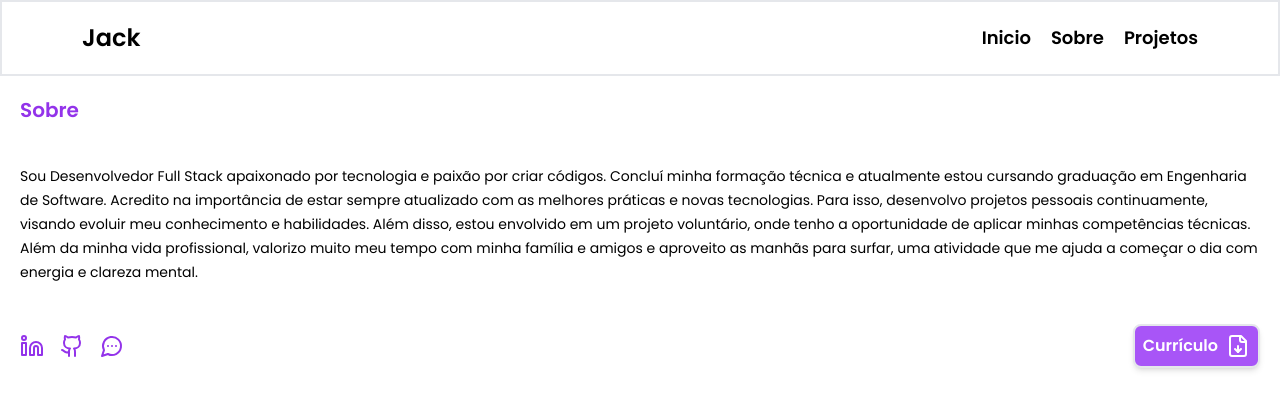
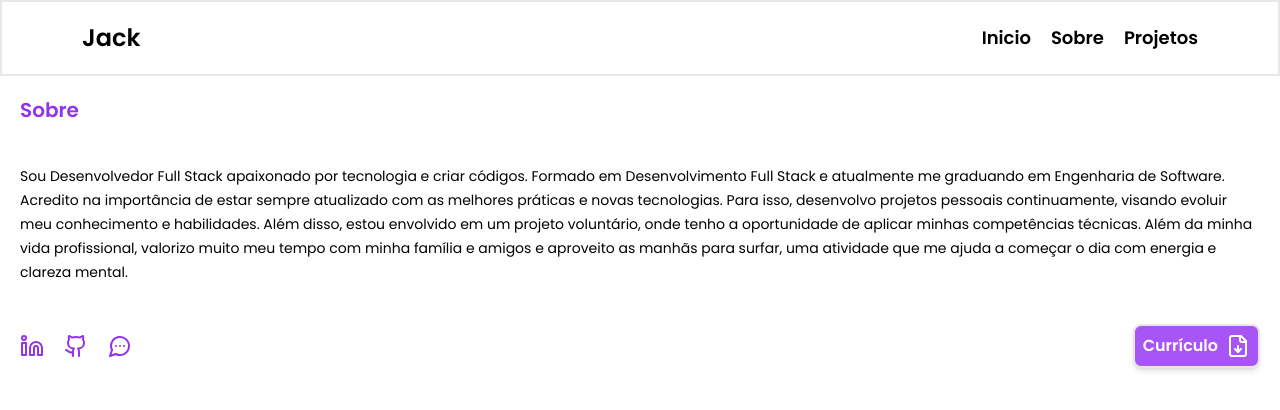
Before and after one commit to mfjack/Portfolio, a Next.js app: page /about in a window 1280 px wide. Shown: the top 410 px of the page. Built offline with nearby package versions, Linux system fonts and the light colour scheme.

Commit message:
fix: about and project page

```diff
--- a/app/about/page.tsx
+++ b/app/about/page.tsx
@@ -3,28 +3,34 @@ import Link from "next/link";
 
 const AboutPage = () => {
    return (
-      <div className="p-5">
+      <section className="p-5">
          <h2 className="text-xl font-semibold text-purple-600">Sobre</h2>
 
          <p className="mt-10 text-sm leading-6">
-            Sou Desenvolvedor Full Stack apaixonado por tecnologia e paixão por criar códigos. Concluí minha formação técnica e atualmente estou cursando graduação em Engenharia de Software. Acredito
-            na importância de estar sempre atualizado com as melhores práticas e novas tecnologias. Para isso, desenvolvo projetos pessoais continuamente, visando evoluir meu conhecimento e
+            Sou Desenvolvedor Full Stack apaixonado por tecnologia e criar códigos. Formado em Desenvolvimento Full Stack e atualmente me graduando em Engenharia de Software. <br />
+            Acredito na importância de estar sempre atualizado com as melhores práticas e novas tecnologias. Para isso, desenvolvo projetos pessoais continuamente, visando evoluir meu conhecimento e
             habilidades. Além disso, estou envolvido em um projeto voluntário, onde tenho a oportunidade de aplicar minhas competências técnicas. Além da minha vida profissional, valorizo muito meu
             tempo com minha família e amigos e aproveito as manhãs para surfar, uma atividade que me ajuda a começar o dia com energia e clareza mental.
          </p>
 
          <div className="flex justify-between items-center mt-10">
-            <div className="gap-4 flex items-center">
+            <ul className="gap-5 flex items-center">
+               <li>
                   <Link href="https://www.linkedin.com/in/jackvr/" target="_blank">
                      <Linkedin className="text-purple-600" />
                   </Link>
+               </li>
+               <li>
                   <Link href="https://github.com/mfjack" target="_blank">
                      <Github className="text-purple-600" />
                   </Link>
+               </li>
+               <li>
                   <Link href="https://wa.me/5522997823207" target="_blank">
                      <MessageCircleMoreIcon className="text-purple-600" />
                   </Link>
-            </div>
+               </li>
+            </ul>
 
             <Link
                href="/MarlonFerreira.pdf"
@@ -35,7 +41,7 @@ const AboutPage = () => {
                <FileDownIcon />
             </Link>
          </div>
-      </div>
+      </section>
    );
 };
 
--- a/app/projects/page.tsx
+++ b/app/projects/page.tsx
@@ -4,7 +4,7 @@ import Link from "next/link";
 
 const ProjectsPage = () => {
    return (
-      <div className="p-5 flex-col flex gap-10">
+      <section className="p-5 flex-col flex gap-10">
          <h2 className="text-xl font-semibold text-purple-600">Projetos</h2>
 
          <div className="grid grid-cols-1 gap-5">
@@ -50,7 +50,7 @@ const ProjectsPage = () => {
                </div>
             </div>
          </div>
-      </div>
+      </section>
    );
 };
 
```
Lines whose indentation alone changed are shown as unchanged.
